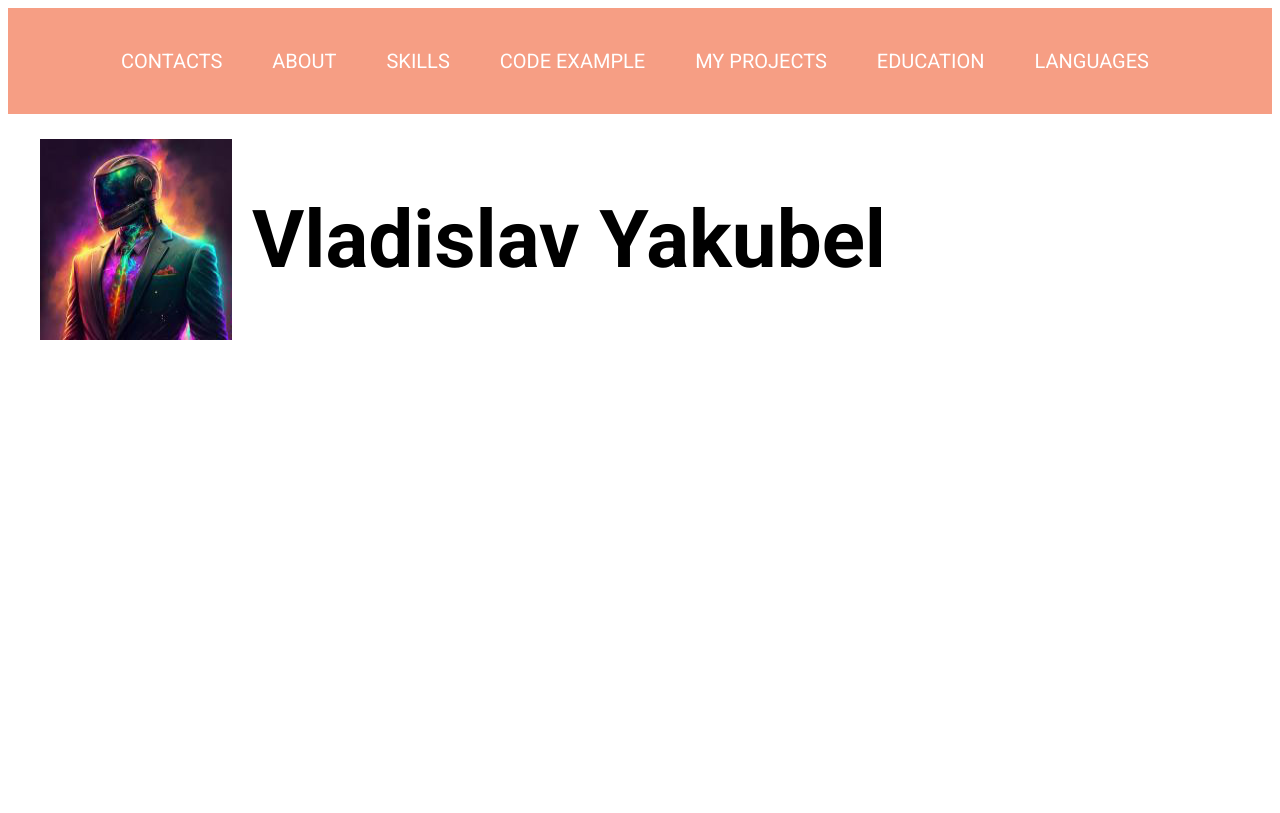
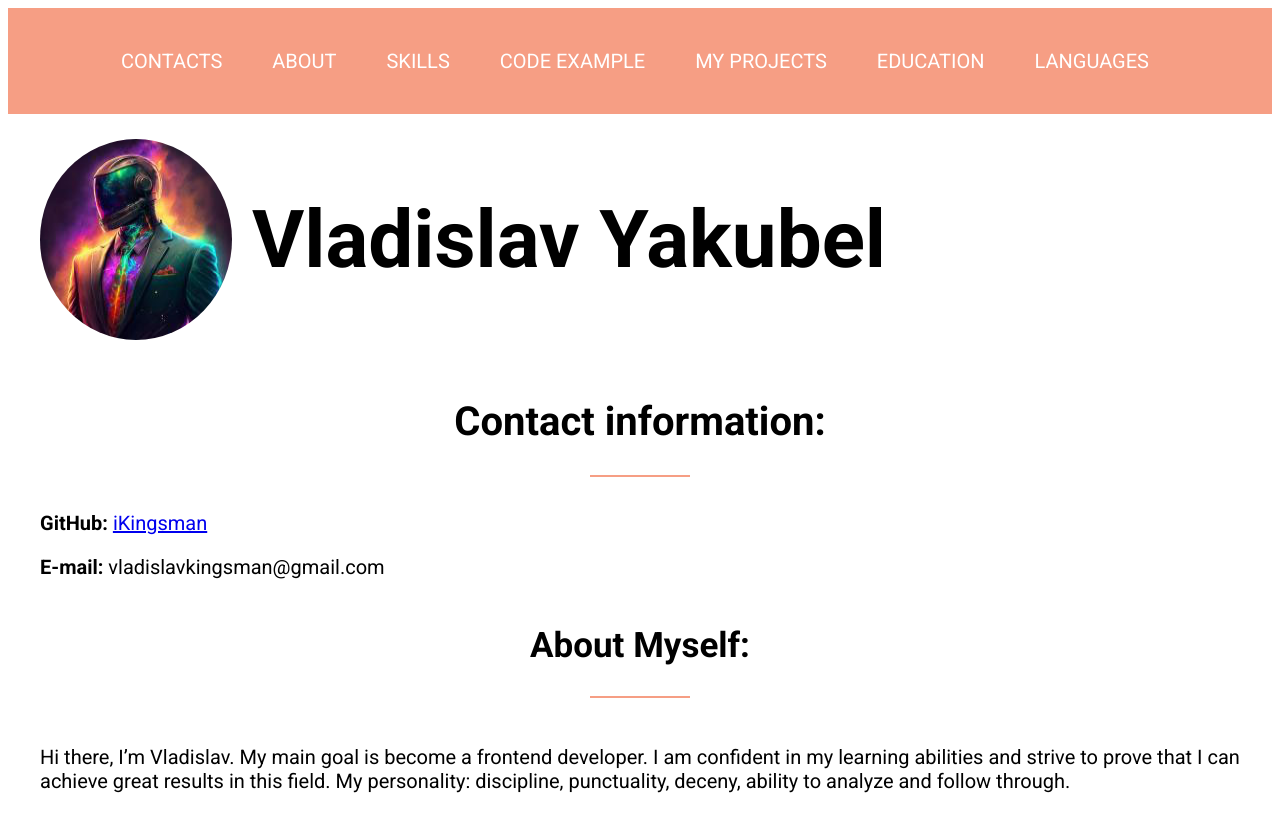
Before and after one commit to iKingsman/rsschool-cv-preschool, a plain HTML site: page index.html in a window 1280 px wide. Drawn offline with Linux system fonts and the light colour scheme.

Commit message:
feat: add info about myself and contacts

```diff
--- a/index.html
+++ b/index.html
@@ -43,6 +43,15 @@
                 <img src="assets/img/avatar.jpg" alt="avatar" class="image">
                 <h1>Vladislav Yakubel</h1>
             </div>
+            <section class="contacts" id="contacts">
+                <h2 class="title">Contact information:</h2>
+                <p><b>GitHub:</b> <a href="https://github.com/iKingsman" target="_blank">iKingsman</a></p>
+                <p><b>E-mail:</b> vladislavkingsman@gmail.com</p>
+            </section>
+            <section class="about" id="about">
+                <h4 class="title">About Myself:</h4>
+                <p>Hi there, I’m Vladislav. My main goal is become a frontend developer. I am confident in my learning abilities and strive to prove that I can achieve great results in this field. My personality: discipline, punctuality, deceny, ability to analyze and follow through.</p>
+            </section>
         </div>
     </main>
 </body>
--- a/style.css
+++ b/style.css
@@ -53,3 +53,37 @@ body {
   font-size: 80px;
   font-weight: 700;
 }
+
+.profile-container img {
+  border-radius: 50%;
+}
+
+.contacts h2 {
+  font-size: 40px;
+  text-align: center;
+  font-weight: 700;
+}
+
+.contacts {
+  font-size: 20px;
+}
+
+.title:after {
+  content: "";
+  display: block;
+  width: 100px;
+  margin: 30px auto;
+  height: 2px;
+  background-color: #f69e84;
+}
+
+.about h4 {
+  font-size: 35px;
+  text-align: center;
+  font-weight: 700;
+}
+
+.about p {
+  font-size: 20px;
+  font-weight: 400;
+}
```
